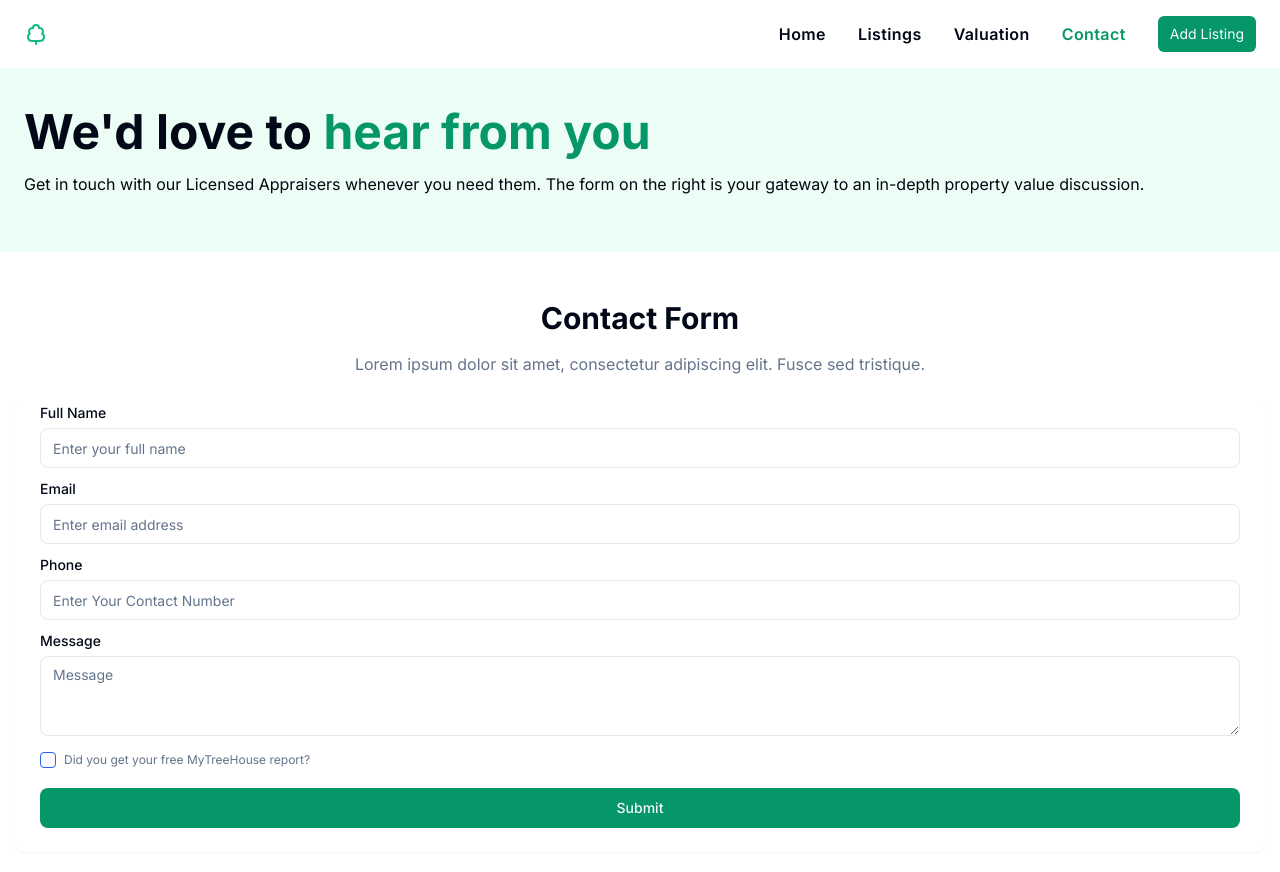
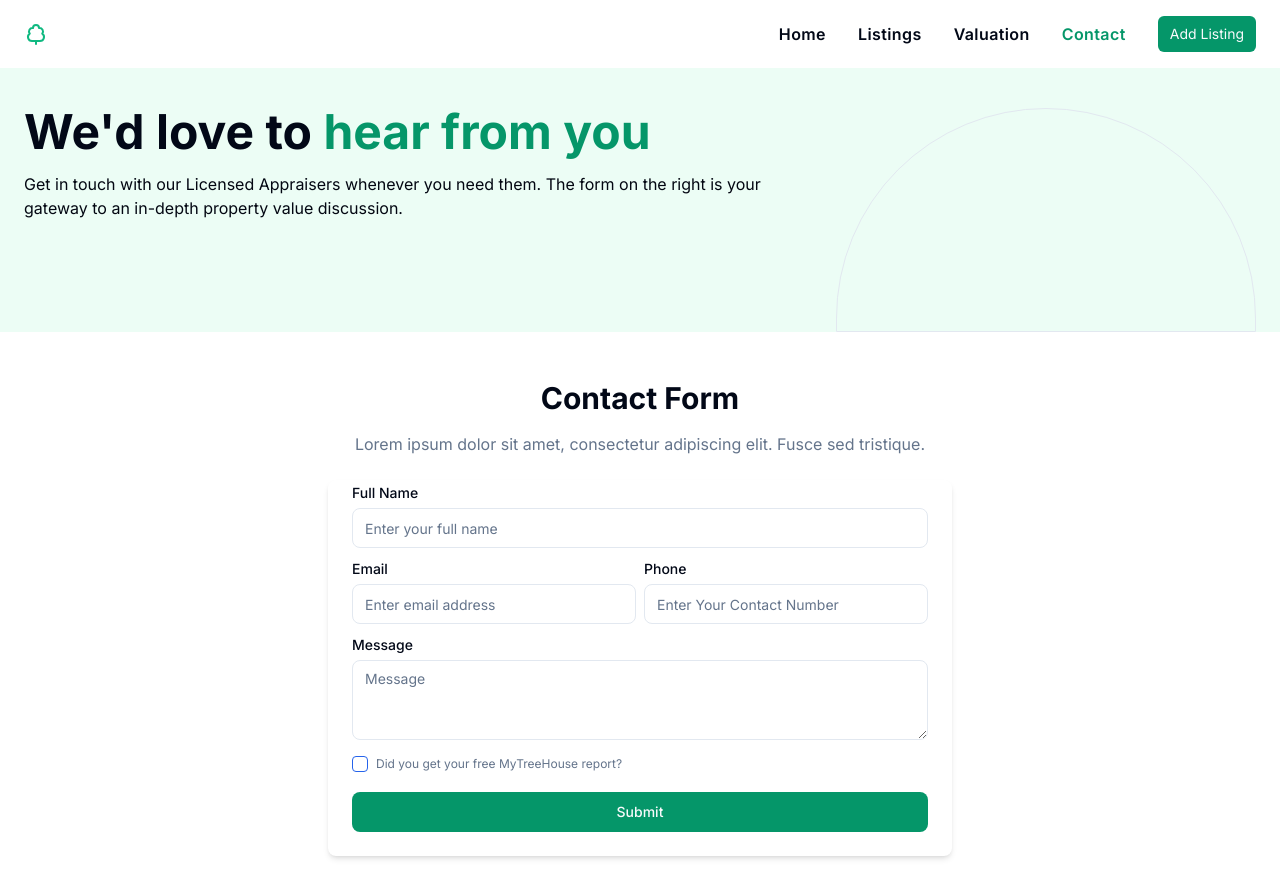
Before and after one commit to mytreehouse-ai/cygnus-a, a Next.js app: page /contact in a window 1280 px wide. Built offline with nearby package versions, Linux system fonts and the light colour scheme.

Commit message:
added contact form for tablet and mobile

```diff
--- a/components/contact-us/index.tsx
+++ b/components/contact-us/index.tsx
@@ -8,20 +8,24 @@ import { Input } from "../ui/input";
 import { Textarea } from "../ui/textarea";
 import { Button } from "../ui/button";
 import { Checkbox } from "../ui/checkbox";
+import { ImageKitLoader } from "../global/imagekit-loader";
 
 const ContactUs = () => {
   return (
     <main className="">
-      <div className="bg-emerald-50 px-4 pb-4 pt-10 md:px-6">
+      <div className="bg-emerald-50 px-4 pb-4 pt-10 md:px-6 lg:flex lg:gap-6  lg:pb-0">
+        <div className="lg:w-3/4">
           <h1 className="text-4xl font-bold md:text-5xl">
             We&apos;d love to
             <span className="text-emerald-600"> hear from you</span>
           </h1>
           <h2 className="pb-10 pt-4 text-gray-950 md:text-base">
-          Get in touch with our Licensed Appraisers whenever you need them. The
-          form on the right is your gateway to an in-depth property value
+            Get in touch with our Licensed Appraisers whenever you need them.
+            The form on the right is your gateway to an in-depth property value
             discussion.
           </h2>
+        </div>
+        <div className="hidden h-56 w-2/5 rounded-t-full lg:block lg:border"></div>
       </div>
       <div className="px-4 pb-4 pt-10 text-center md:pt-12">
         <h3 className="text-4xl font-bold md:text-3xl ">Contact Form</h3>
@@ -31,6 +35,14 @@ const ContactUs = () => {
         </p>
         <ContactForm />
       </div>
+      {/* <div className="relative h-96 w-screen">
+        <ImageKitLoader
+          responsive={true}
+          className="absolute object-fill"
+          src="public/upper-building-footer.svg"
+          alt="Side image for auth"
+        />
+      </div> */}
     </main>
   );
 };
@@ -45,7 +57,7 @@ const ContactForm = () => {
   };
 
   return (
-    <Card className="mt-6 border-none shadow-none md:border md:shadow-sm">
+    <Card className="mt-6 border-none shadow-none md:mx-auto md:w-3/4 md:border md:shadow-sm lg:w-1/2 lg:shadow-md">
       <CardContent>
         <Form {...contactUsForm}>
           <form
@@ -73,6 +85,7 @@ const ContactForm = () => {
               )}
             />
 
+            <div className="flex flex-col gap-2 md:flex-row md:justify-between">
               <FormField
                 control={contactUsForm.control}
                 name="bathroom"
@@ -112,6 +125,7 @@ const ContactForm = () => {
                   </FormItem>
                 )}
               />
+            </div>
 
             <FormField
               control={contactUsForm.control}
```
Lines whose indentation alone changed are shown as unchanged.
